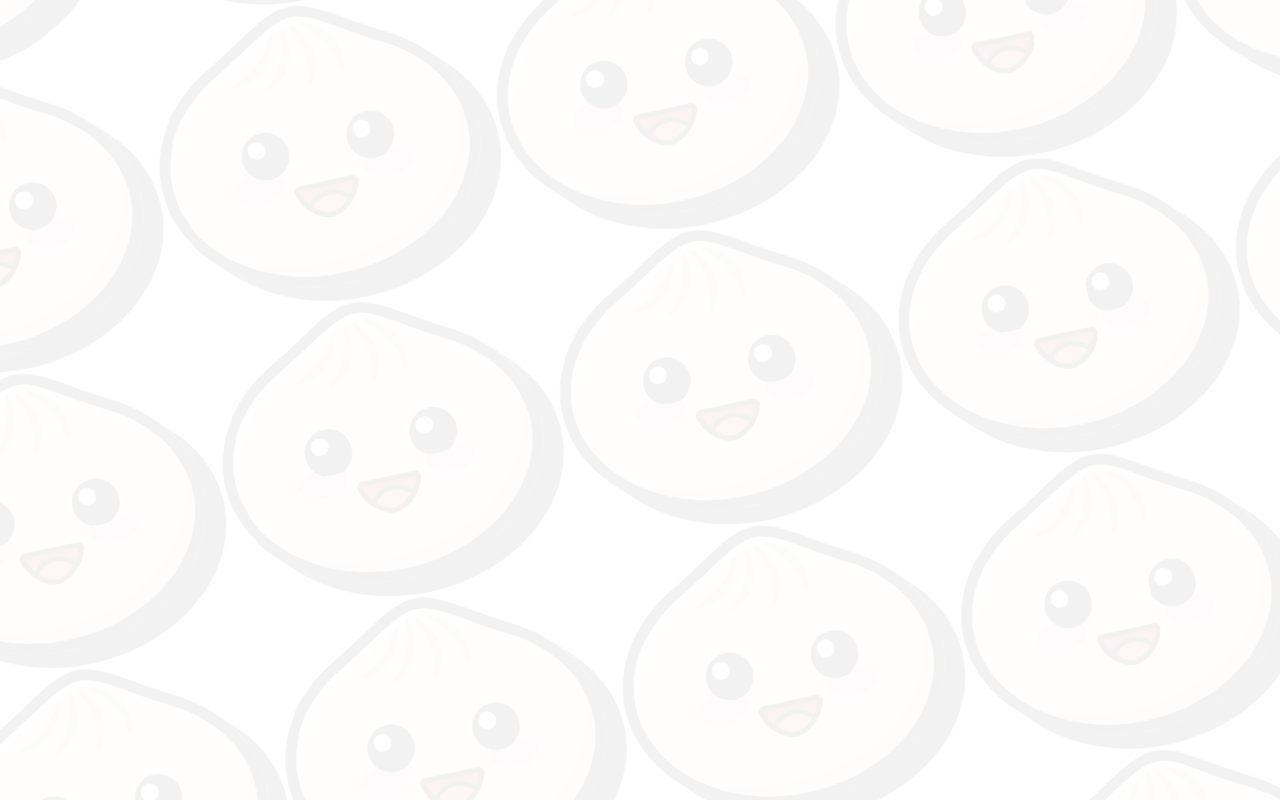
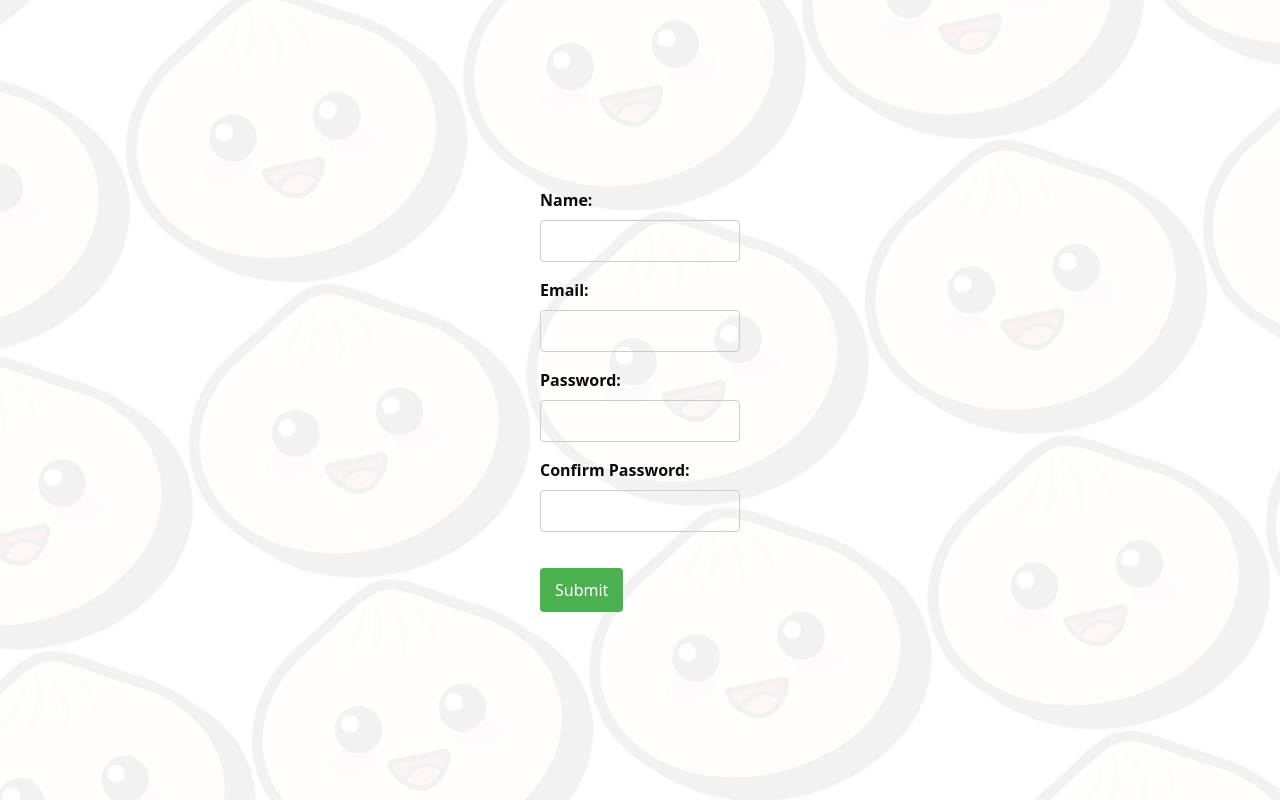
Before and after one commit to SoyTiyi/react-curse, a React (Vite) app: page / in a window 1280 px wide. Built offline with nearby package versions, Linux system fonts and the light colour scheme.

Commit message:
add styles and use CustomForm

```diff
--- a/src/App.tsx
+++ b/src/App.tsx
@@ -1,8 +1,10 @@
 import "./index.css";
+import CustomForm from "./components/CustomForm/CustomForm";
 
 export function App() {
   return (
     <>
+      <CustomForm />
     </>
   )
 }
--- /dev/null
+++ b/src/components/CustomForm/CustomForm.css
@@ -0,0 +1,9 @@
+.submit-button {
+  margin-top: 20px;
+  padding: 10px 15px;
+  background-color: #4CAF50;
+  color: white;
+  border: none;
+  border-radius: 4px;
+  cursor: pointer;
+}
--- a/src/components/CustomForm/CustomForm.tsx
+++ b/src/components/CustomForm/CustomForm.tsx
@@ -1,7 +1,8 @@
 import { zodResolver } from "@hookform/resolvers/zod";
 import { useForm, type SubmitHandler } from "react-hook-form";
 import { z } from "zod";
-import CustomInput from "./components/CustomInput";
+import InputForm from "./components/InputForm";
+import "./CustomForm.css";
 
 const schema = z
   .object({
@@ -39,33 +40,44 @@ const CustomForm = () => {
 
   return (
     <form onSubmit={handleSubmit(onSubmit)}>
-      // Composition Pattern: Usamos el componente CustomInput para cada campo
-      del formulario, pasando las props necesarias como name, control, label y
-      error.
-      <CustomInput
+      {
+        // Composition Pattern: Usamos el componente CustomInput para cada campo
+        //del formulario, pasando las props necesarias como name, control, label y
+        //error.
+      }
+      <InputForm
         name="name"
         control={control}
         label="Name"
         error={errors.name}
+        type="text"
       />
-      <CustomInput
+      <InputForm
         name="email"
         control={control}
         label="Email"
         error={errors.email}
+        type="email"
       />
-      <CustomInput
+      <InputForm
         name="password"
         control={control}
         label="Password"
         error={errors.password}
+        type="password"
       />
-      <CustomInput
+      <InputForm
         name="confirmPassword"
         control={control}
         label="Confirm Password"
         error={errors.confirmPassword}
+        type="password"
       />
+      <button className="submit-button" type="submit">
+        Submit
+      </button>
     </form>
   );
 };
+
+export default CustomForm;
--- /dev/null
+++ b/src/components/CustomForm/components/InputForm.css
@@ -0,0 +1,30 @@
+.is-invalid {
+  border-color: red;
+}
+
+.error {
+    color: red;
+    max-width: 200px;
+    margin-top: 0.25rem;
+}
+
+.form-group {
+    margin-bottom: 1rem;
+    display: flex;
+    flex-direction: column;
+}
+
+.form-group label {
+    margin-bottom: 0.5rem;
+    font-weight: bold;
+}
+
+.form-group input {
+    max-width: 200px;
+}
+
+.form-control {
+    padding: 0.5rem;
+    border: 1px solid #ccc;
+    border-radius: 4px;
+}
--- a/src/components/CustomForm/components/CustomInput.tsx
+++ b/src/components/CustomForm/components/InputForm.tsx
@@ -1,4 +1,5 @@
 import { Controller, type Control, type FieldError } from "react-hook-form";
+import "./InputForm.css";
 
 interface Props {
   name: string;
@@ -8,11 +9,11 @@ interface Props {
   error?: FieldError;
 }
 
-const CustomInput = ({
+const InputForm = ({
   name,
   control,
   label,
-  type = "text",
+  type,
   error,
 }: Props) => {
   return (
@@ -37,4 +38,4 @@ const CustomInput = ({
   );
 };
 
-export default CustomInput;
+export default InputForm;
--- a/src/components/CustomForm/components/index.ts
+++ b/src/components/CustomForm/components/index.ts
@@ -1 +1 @@
-export * from "./CustomInput";
+export * from "./InputForm";
```
